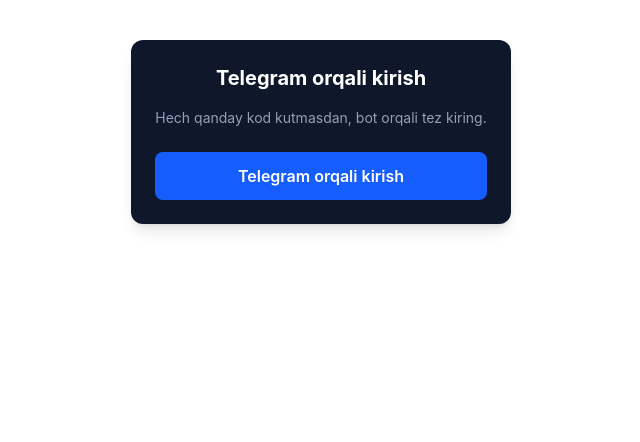
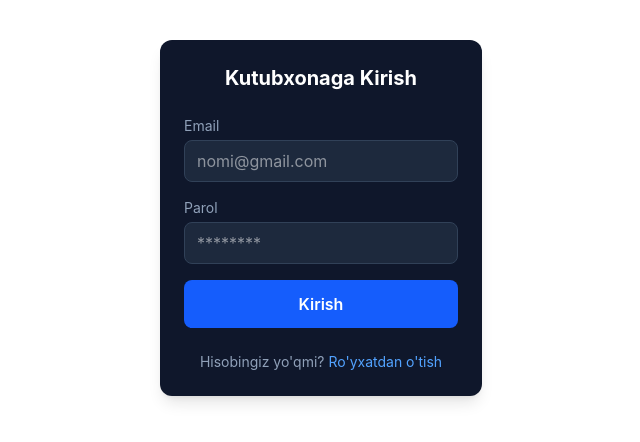
Before and after one commit to Abdulla604/lexonai-web, a Next.js app: page /login in a window 1280 px wide. Shown: the top 442 px of the page, without its empty margins (319-959 px from the left). Built offline with nearby package versions, Linux system fonts and the light colour scheme.

Commit message:
add email password login method

```diff
--- a/app/login/page.tsx
+++ b/app/login/page.tsx
@@ -2,53 +2,88 @@
 
 import { useState } from "react";
 
-export default function TelegramAuth() {
+export default function LoginPage() {
+  const [email, setEmail] = useState("");
+  const [password, setPassword] = useState("");
   const [loading, setLoading] = useState(false);
+  const [error, setError] = useState("");
 
-  const handleLogin = () => {
-    const tg = (window as any).Telegram?.WebApp;
-    const userData = tg?.initDataUnsafe?.user;
+  const handleLogin = async (e: React.FormEvent) => {
+    e.preventDefault();
+    setLoading(true);
+    setError("");
 
-    if (!userData) {
-      alert("Iltimos, ilovani Telegram bot orqali oching!");
-      return;
-    }
-
-    setLoading(true);
-    fetch("/api/auth/telegram", {
+    try {
+      // Bu yerda backend API orqali tekshiriladi
+      const res = await fetch("/api/auth/login", {
         method: "POST",
         headers: { "Content-Type": "application/json" },
-      body: JSON.stringify(userData),
-    })
-      .then((res) => res.json())
-      .then((data) => {
+        body: JSON.stringify({ email, password }),
+      });
+
+      const data = await res.json();
       if (data.success) {
         window.location.href = "/";
       } else {
-          alert("Xatolik yuz berdi!");
+        setError(data.message || "Email yoki parol xato!");
+      }
+    } catch (err) {
+      setError("Server bilan aloqa yo'q!");
+    } finally {
       setLoading(false);
     }
-      })
-      .catch(() => {
-        alert("Server bilan aloqa yo'q!");
-        setLoading(false);
-      });
   };
 
   return (
-    <div className="max-w-md mx-auto mt-10 p-6 bg-slate-900 text-white rounded-xl shadow-lg text-center">
-      <h2 className="text-xl font-bold mb-4">Telegram orqali kirish</h2>
-      <p className="text-sm text-slate-400 mb-6">
-        Hech qanday kod kutmasdan, bot orqali tez kiring.
-      </p>
+    <div className="max-w-md mx-auto mt-10 p-6 bg-slate-900 text-white rounded-xl shadow-lg">
+      <h2 className="text-xl font-bold mb-6 text-center">Kutubxonaga Kirish</h2>
+
+      {error && (
+        <div className="mb-4 p-3 bg-red-600/30 border border-red-500 text-red-200 text-sm rounded-lg text-center">
+          {error}
+        </div>
+      )}
+
+      <form onSubmit={handleLogin} className="space-y-4">
+        <div>
+          <label className="block text-sm text-slate-400 mb-1">Email</label>
+          <input
+            type="email"
+            value={email}
+            onChange={(e) => setEmail(e.target.value)}
+            required
+            placeholder="nomi@gmail.com"
+            className="w-full px-3 py-2 bg-slate-800 border border-slate-700 rounded-lg text-white focus:outline-none focus:border-blue-500"
+          />
+        </div>
+
+        <div>
+          <label className="block text-sm text-slate-400 mb-1">Parol</label>
+          <input
+            type="password"
+            value={password}
+            onChange={(e) => setPassword(e.target.value)}
+            required
+            placeholder="********"
+            className="w-full px-3 py-2 bg-slate-800 border border-slate-700 rounded-lg text-white focus:outline-none focus:border-blue-500"
+          />
+        </div>
 
         <button
-        onClick={handleLogin}
+          type="submit"
           disabled={loading}
-        className="w-full py-3 px-4 bg-blue-600 hover:bg-blue-700 text-white font-semibold rounded-lg transition duration-200"
+          className="w-full py-3 bg-blue-600 hover:bg-blue-700 text-white font-semibold rounded-lg transition duration-200"
         >
-        {loading ? "Kirilmoqda..." : "Telegram orqali kirish"}
+          {loading ? "Kirilmoqda..." : "Kirish"}
         </button>
+      </form>
+
+      <div className="mt-6 text-center text-sm text-slate-400">
+        Hisobingiz yo'qmi?{" "}
+        <a href="/register" className="text-blue-400 hover:underline">
+          Ro'yxatdan o'tish
+        </a>
+      </div>
     </div>
   );
 }
```
Lines whose indentation alone changed are shown as unchanged.
